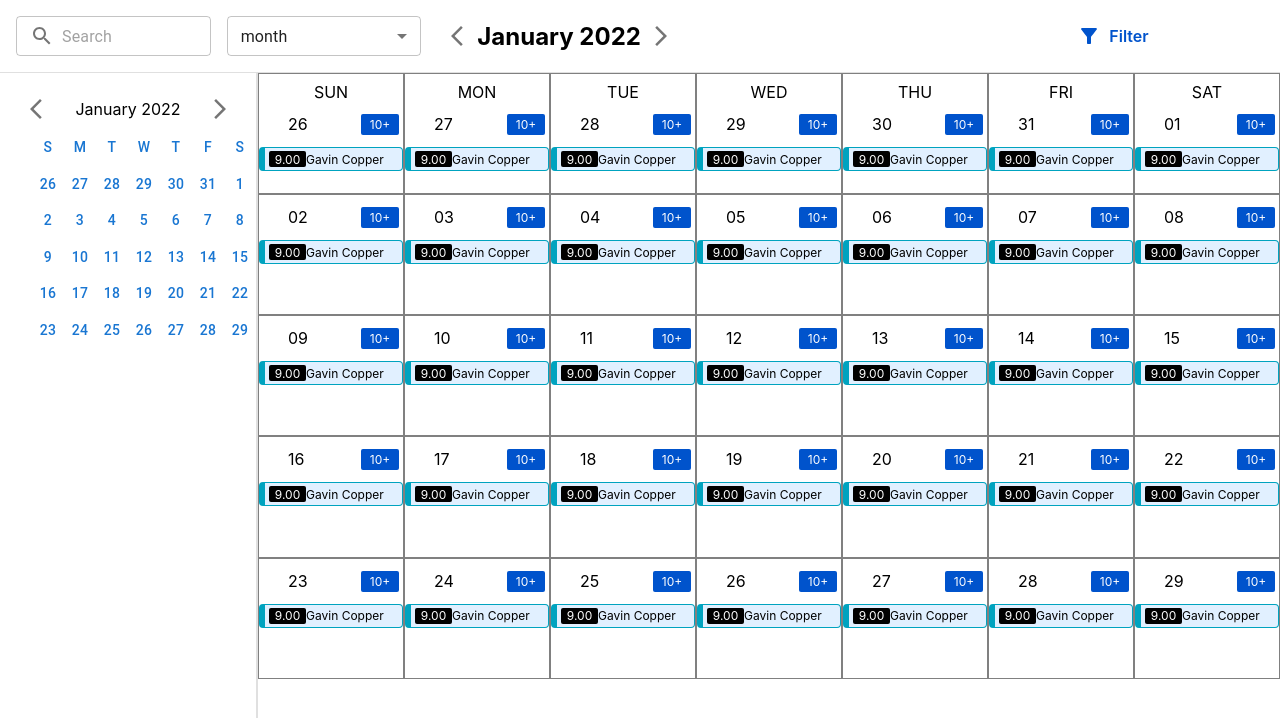
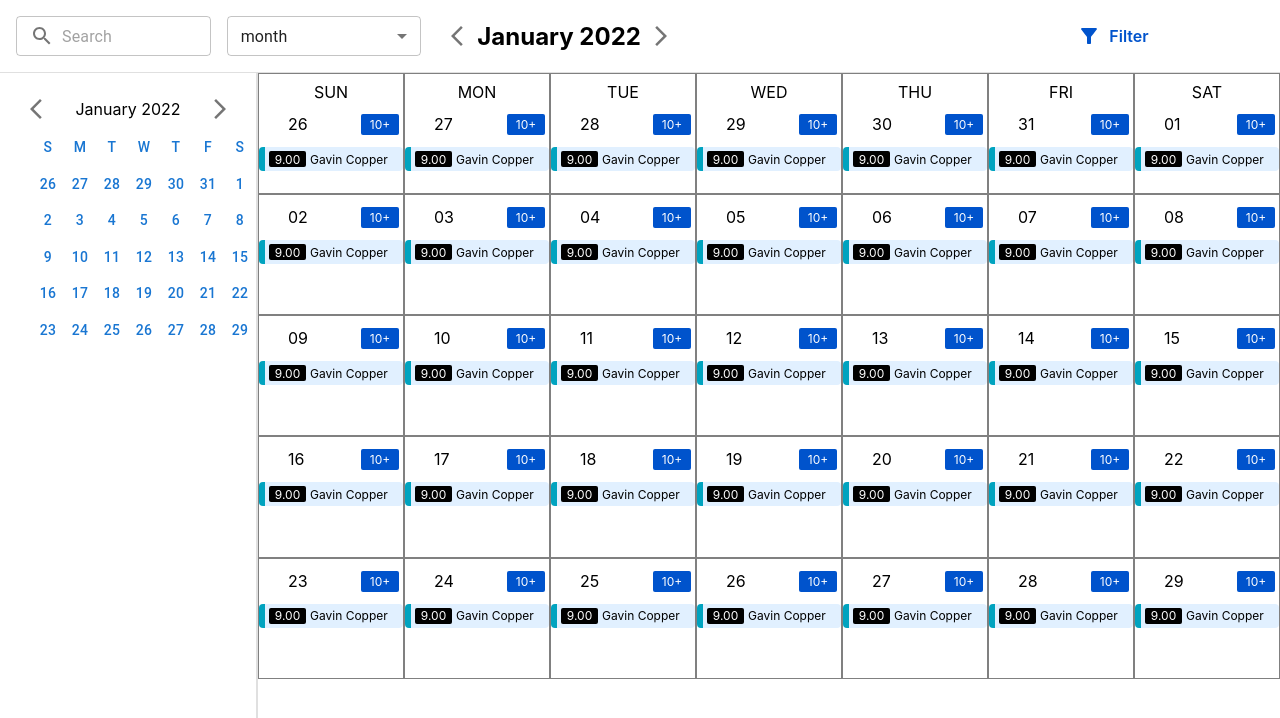
Before and after one commit to GytSuman/my-calendar, a React (Create React App) app: page / in a window 1280 px wide. Shown: the top 718 px of the page. Built offline with nearby package versions, Linux system fonts and the light colour scheme.

Commit message:
Month Changes

```diff
--- a/src/components/Day.jsx
+++ b/src/components/Day.jsx
@@ -33,12 +33,12 @@ export default function Day({ day, rowIdx }) {
   const Event = (props) =>{
     return(
       <div style={{width: '100%',height: '24px'}}
-      className="border-4 event-background2 event-border p-1 font-12 flex-row flex-center"
+      className="border-4 event-background2 event-border2 p-1 font-12 flex-row flex-center flex-space-between"
       >
         <div className='border-2 flex-center flex-center2 black-bg white-color font-12' style={{width: '37px',height: '16px'}}>
           {props.timeFrom}
         </div>
-        <div className="flex-grow text-elip ">{props.name}</div>
+        <div className="flex-grow text-elip pl-1">{props.name}</div>
       </div>
     )
   }
--- a/src/components/Event.css
+++ b/src/components/Event.css
@@ -120,6 +120,7 @@
 }
 
 .event-border2 {
+  border: none;
   border-left: 6px solid #00a3bf;
 }
 
```
